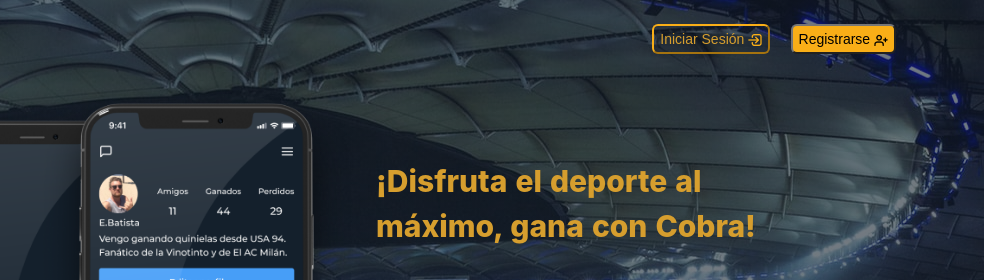
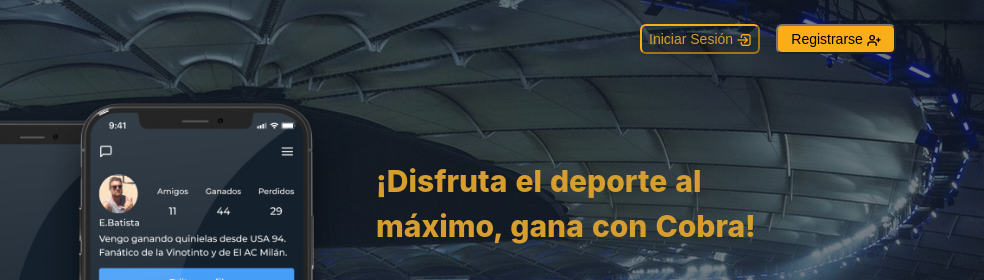
Before and after one commit to damg75/landing_condor, a website: page public/index.html in a window 1280 px wide. Shown: the top 280 px of the page, 296-1280 px from the left. Drawn offline with Linux system fonts and the light colour scheme.

Commit message:
1era iteracion

```diff
--- a/scss/main.scss
+++ b/scss/main.scss
@@ -18,7 +18,12 @@
     }
     &__button_container {
       margin-top: 1rem;
+      display: flex;
+      flex-direction: row;
+      justify-content: center;
+      align-content: center;
       &__button {
+        width: 120px;
         cursor: pointer;
         color: #d69e2e;
         margin-left: 0.5rem;
@@ -33,6 +38,7 @@
         font-weight: 400;
         font-size: 14px;
         &_yellow {
+          width: 120px;
           cursor: pointer;
           color: #000;
           margin-left: 0.5rem;
```
Also changed, not shown: public/css/main.css.
